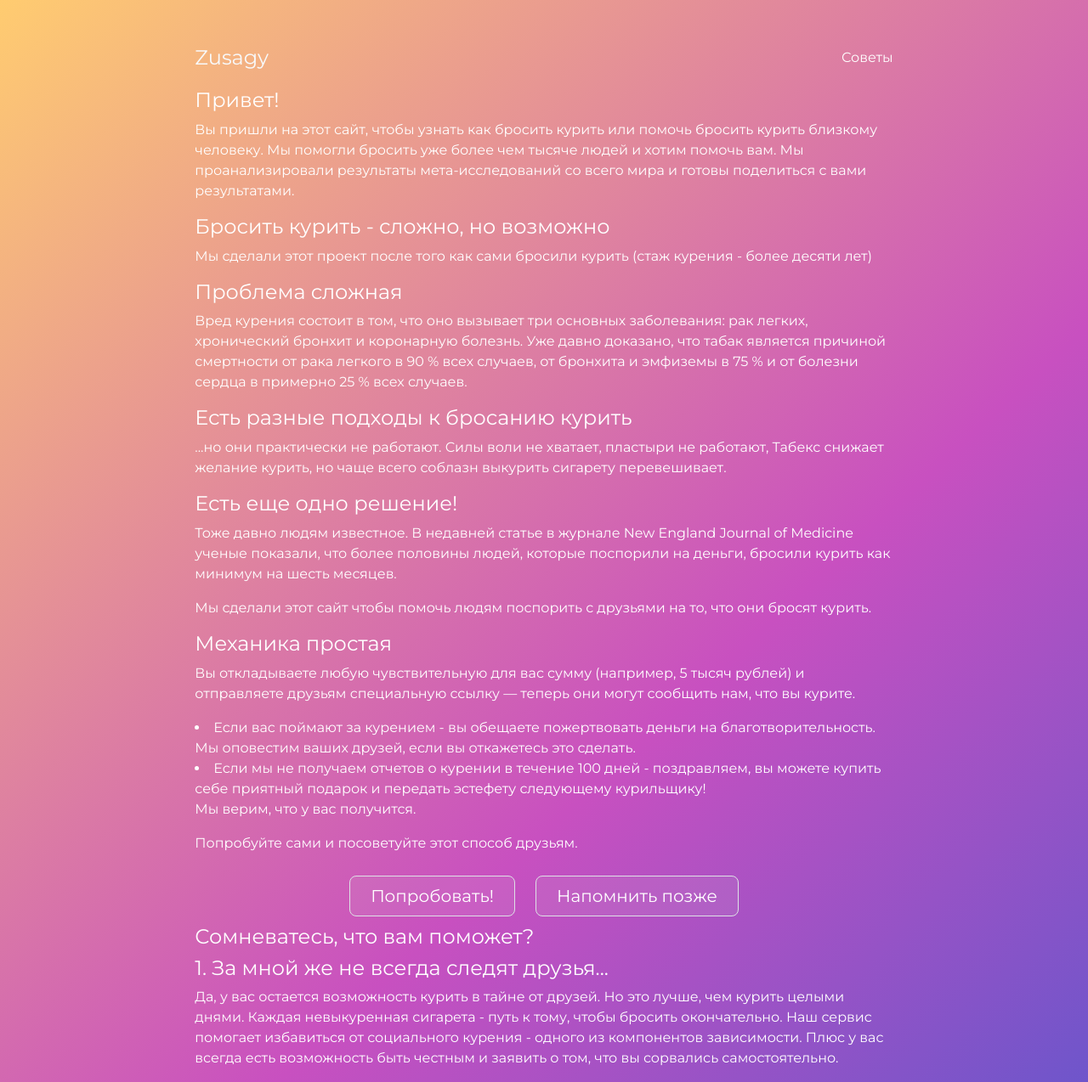
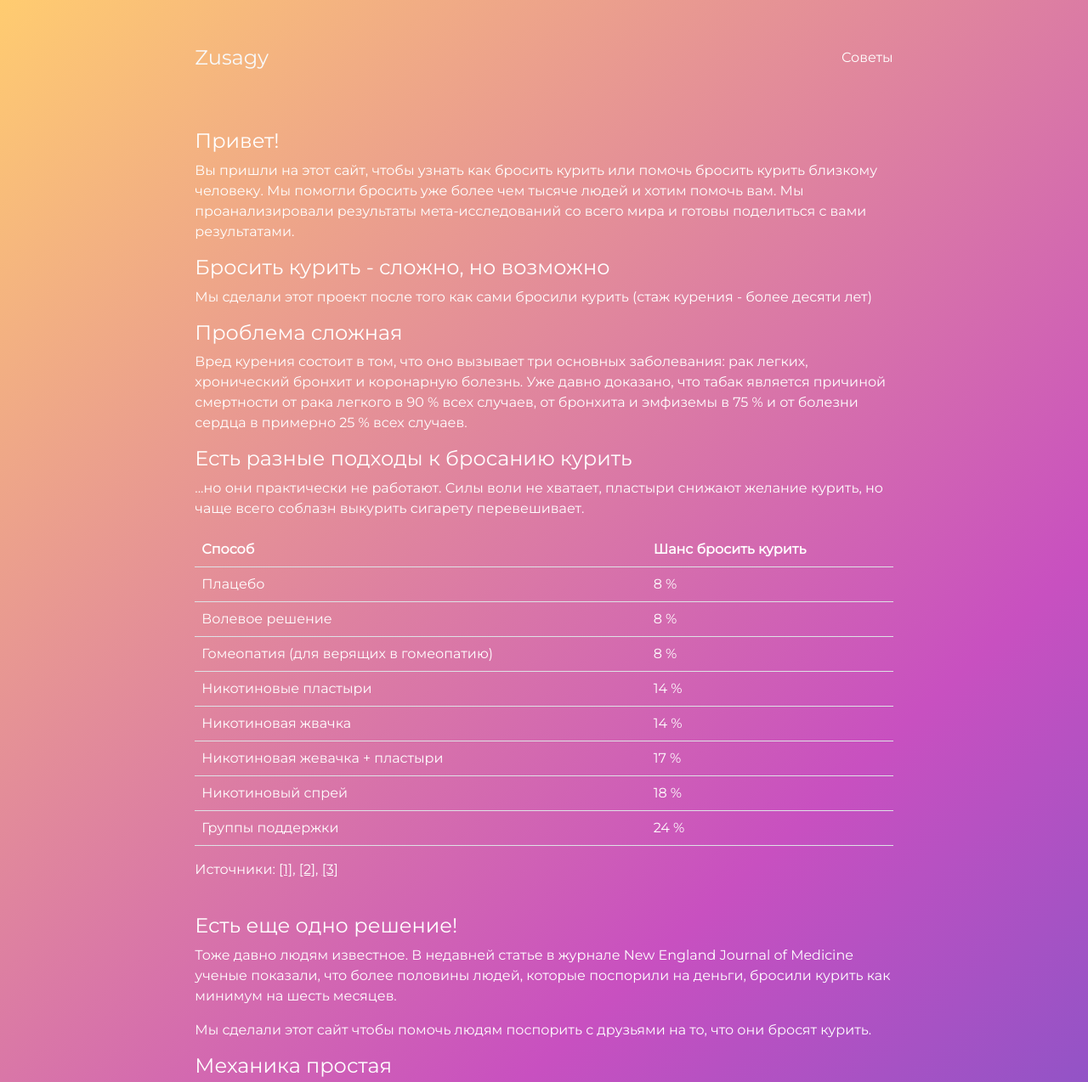
Before and after one commit to evgenity/zusagy, a Django app: page / in a window 1280 px wide. Shown: the top 1274 px of the page at 85% size. Run offline with Django 4.2, Linux system fonts and the light colour scheme.

Commit message:
quit smoking chances

```diff
--- a/backend/promises/static/promises/main.css
+++ b/backend/promises/static/promises/main.css
@@ -8,7 +8,7 @@ a {
 }
 
 header {
-	margin-bottom: 0.5em !important;
+	/*margin-bottom: 0.5em !important;*/
 }
 
 h1, h2, h3 {
--- a/backend/promises/templates/promises/base.html
+++ b/backend/promises/templates/promises/base.html
@@ -38,7 +38,7 @@
 </head>
 <body>
 <div class="col-lg-8 mx-auto p-3 py-md-5">
-  <header class="d-flex align-items-center pb-3 mb-5" style='margin-bottom: 0px !important;'>
+  <header class="d-flex align-items-center pb-3 mb-5">
     <a href="/" class="d-flex align-items-center text-light text-decoration-none">
       <span class="fs-4">Zusagy</span>
     </a>
--- a/backend/promises/templates/promises/index.html
+++ b/backend/promises/templates/promises/index.html
@@ -13,8 +13,55 @@
 <p>Вред курения состоит в том, что оно вызывает три основных заболевания: рак легких, хронический бронхит и коронарную болезнь. Уже давно доказано, что табак является причиной смертности от рака легкого в 90 % всех случаев, от бронхита и эмфиземы в 75 % и от болезни сердца в примерно 25 % всех случаев.</p>
 
 <h1>Есть разные подходы к бросанию курить</h1>
-<p>...но они практически не работают. Силы воли не хватает, пластыри не работают, Табекс снижает желание курить, но чаще всего соблазн выкурить сигарету перевешивает.</p>
+<p>...но они практически не работают. Силы воли не хватает, пластыри снижают желание курить, но чаще всего соблазн выкурить сигарету перевешивает.</p>
 
+<table class="table" style="color: white">
+  <tr>
+    <th>Способ</th>
+    <th>Шанс бросить курить</th>
+  </tr>
+  <tr>
+    <td>Плацебо</td>
+    <td>8 %</td>
+  </tr>
+   <tr>
+    <td>Волевое решение</td>
+    <td>8 %</td>
+  </tr>
+   <tr>
+    <td>Гомеопатия (для верящих в гомеопатию)</td>
+    <td>8 %</td>
+  </tr>
+  <tr>
+    <td>Никотиновые пластыри</td>
+    <td>14 %</td>
+  </tr>
+  <tr>
+    <td>Никотиновая жвачка</td>
+    <td>14 %</td>
+  </tr>
+  <tr>
+    <td>Никотиновая жевачка + пластыри</td>
+    <td>17 %</td>
+  </tr>
+  <tr>
+    <td>Никотиновый спрей</td>
+    <td>18 %</td>
+  </tr>
+  <tr>
+    <td>Группы поддержки</td>
+    <td>24 %</td>
+  </tr>
+
+
+</table>
+<p>Источники:
+  <a href="https://bmcpublichealth.biomedcentral.com/articles/10.1186/1471-2458-9-433">[1]</a>,
+  <a href="https://evidence.nihr.ac.uk/alert/using-both-nicotine-patches-and-gum-together-improves-the-chances-of-quitting-smoking/">[2]</a>,
+  <a href="https://www.cambridge.org/core/journals/behaviour-change/article/abs/group-support-for-smoking-cessation-importance-of-the-smokers-choice-for-better-outcomes/EB8AEA19CCE7675036BE5E8CF97E820F">[3]</a>
+</p>
+
+<br>
 <h1>Есть еще одно решение!</h1>
 <p> Тоже давно людям известное. В недавней статье в журнале New England Journal of Medicine ученые показали, что более половины людей, которые поспорили на деньги, бросили курить как минимум на шесть месяцев.</p>
 
```
